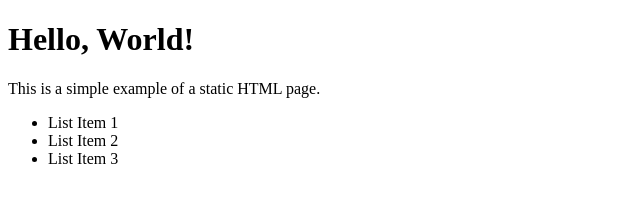
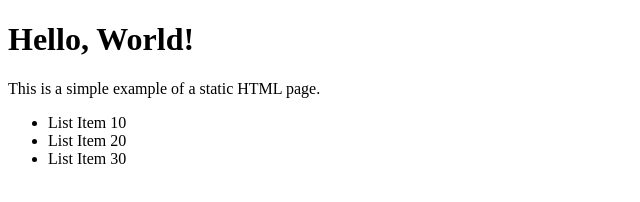
Before and after one commit to tbit8/dockertest, a plain HTML site: page index.html in a window 1280 px wide. Shown: the full height of the page, 0-640 px from the left. Drawn offline with Linux system fonts and the light colour scheme.

Commit message:
Update index.html

```diff
--- a/index.html
+++ b/index.html
@@ -7,9 +7,9 @@
     <h1>Hello, World!</h1>
     <p>This is a simple example of a static HTML page.</p>
     <ul>
-      <li>List Item 1</li>
-      <li>List Item 2</li>
-      <li>List Item 3</li>
+      <li>List Item 10</li>
+      <li>List Item 20</li>
+      <li>List Item 30</li>
     </ul>
   </body>
 </html>
```
